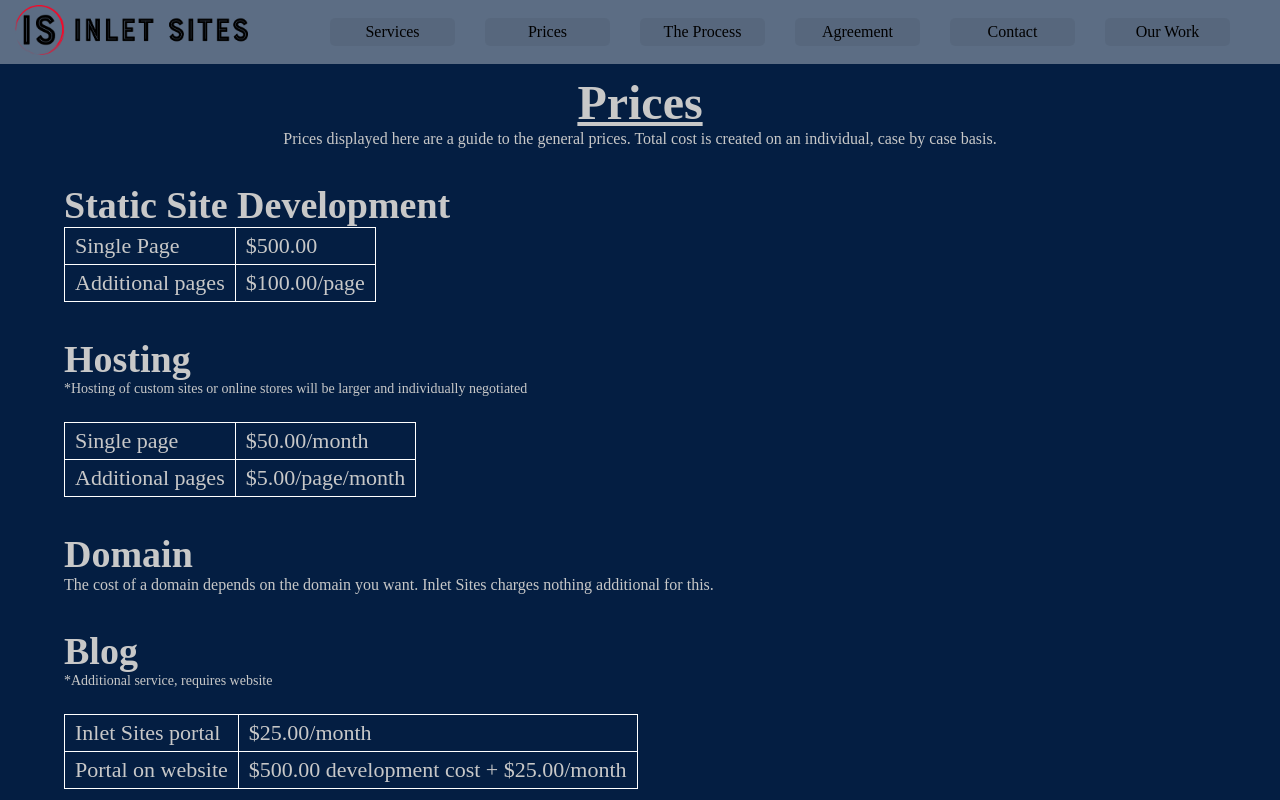
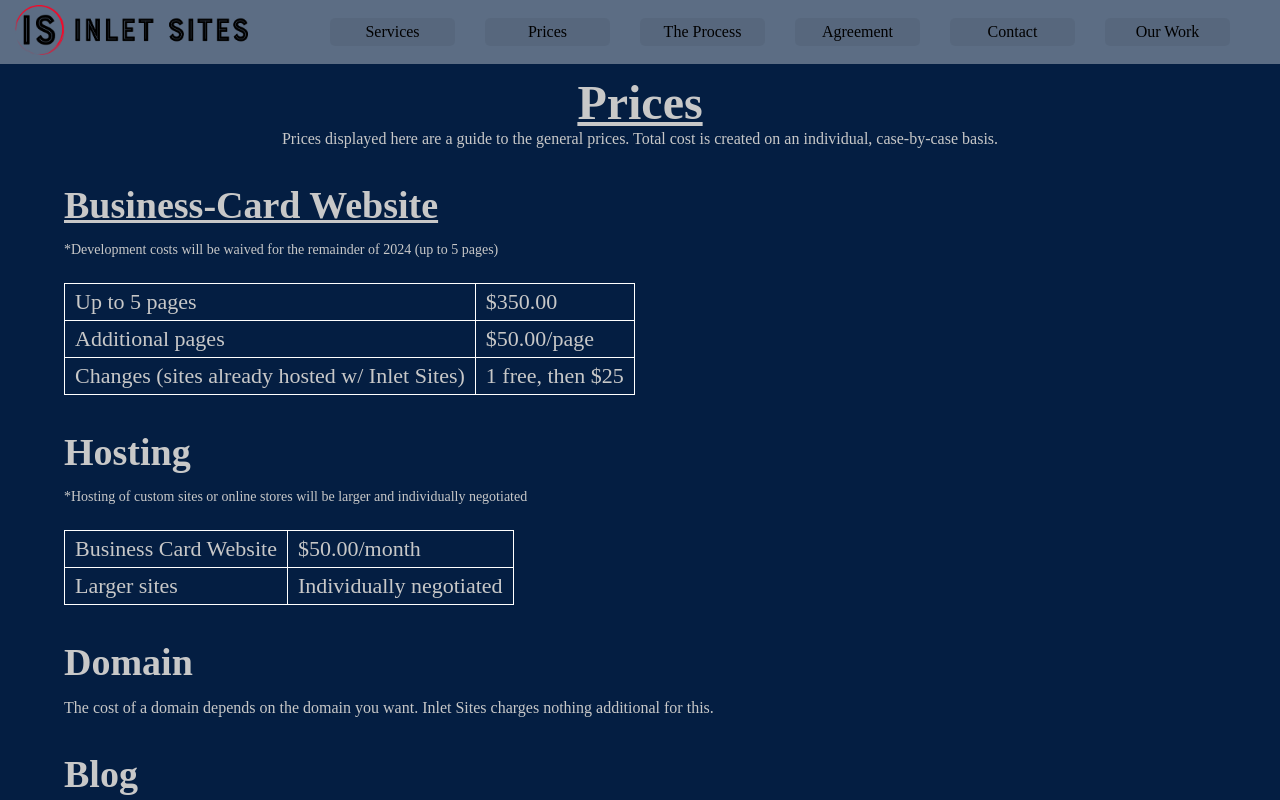
Before and after one commit to inlet-sites/inletsites-dev, a SvelteKit app: page /prices in a window 1280 px wide. Shown: the top 800 px of the page. Built offline with nearby package versions, Linux system fonts and the light colour scheme.

Commit message:
Update prices and services.

```diff
--- a/src/routes/prices/+page.svelte
+++ b/src/routes/prices/+page.svelte
@@ -7,17 +7,22 @@
 
 <div class="container">
     <h1>Prices</h1>
-    <p class="firstNote">Prices displayed here are a guide to the general prices. Total cost is created on an individual, case by case basis.</p>
+    <p class="firstNote">Prices displayed here are a guide to the general prices. Total cost is created on an individual, case-by-case basis.</p>
 
-    <h2>Static Site Development</h2>
+    <h2 id="businessCard"><a href="/services#businessCard">Business-Card Website</a></h2>
+    <p class="note">*Development costs will be waived for the remainder of 2024 (up to 5 pages)</p>
     <table>
         <tr>
-            <td>Single Page</td>
-            <td>$500.00</td>
+            <td>Up to 5 pages</td>
+            <td>$350.00</td>
         </tr>
         <tr>
             <td>Additional pages</td>
-            <td>$100.00/page</td>
+            <td>$50.00/page</td>
+        </tr>
+        <tr>
+            <td>Changes (sites already hosted w/ Inlet Sites)</td>
+            <td>1 free, then $25</td>
         </tr>
     </table>
 
@@ -25,12 +30,12 @@
     <p class="note">*Hosting of custom sites or online stores will be larger and individually negotiated</p>
     <table>
         <tr>
-            <td>Single page</td>
+            <td>Business Card Website</td>
             <td>$50.00/month</td>
         </tr>
         <tr>
-            <td>Additional pages</td>
-            <td>$5.00/page/month</td>
+            <td>Larger sites</td>
+            <td>Individually negotiated</td>
         </tr>
     </table>
 
@@ -117,8 +122,13 @@
     }
 
     h2{
+        margin: 35px 0 15px 0;
         margin-top: 35px;
         font-size: 38px;
+    }
+
+    h2 a{
+        color: rgb(200, 200, 200);
     }
 
     table{
```
Also changed, not shown: src/routes/services/+page.svelte (+7 -3 lines).
